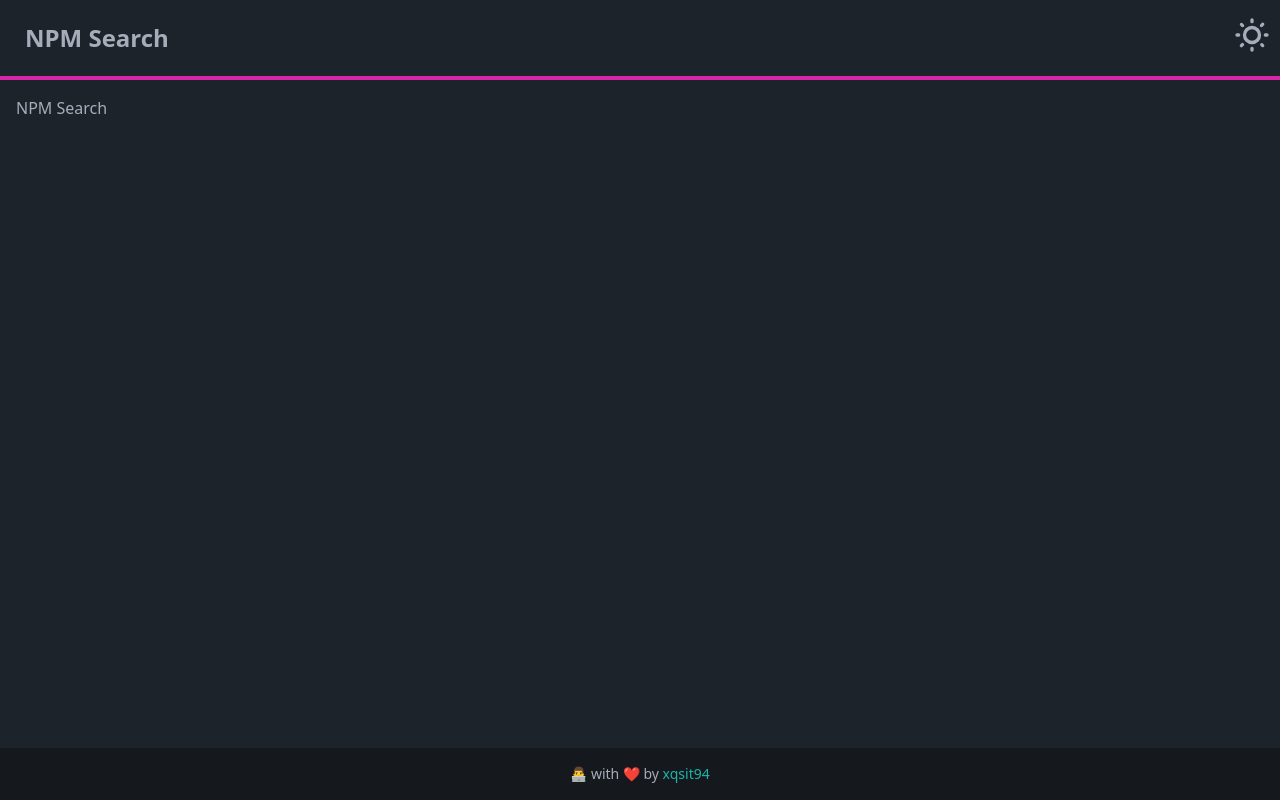
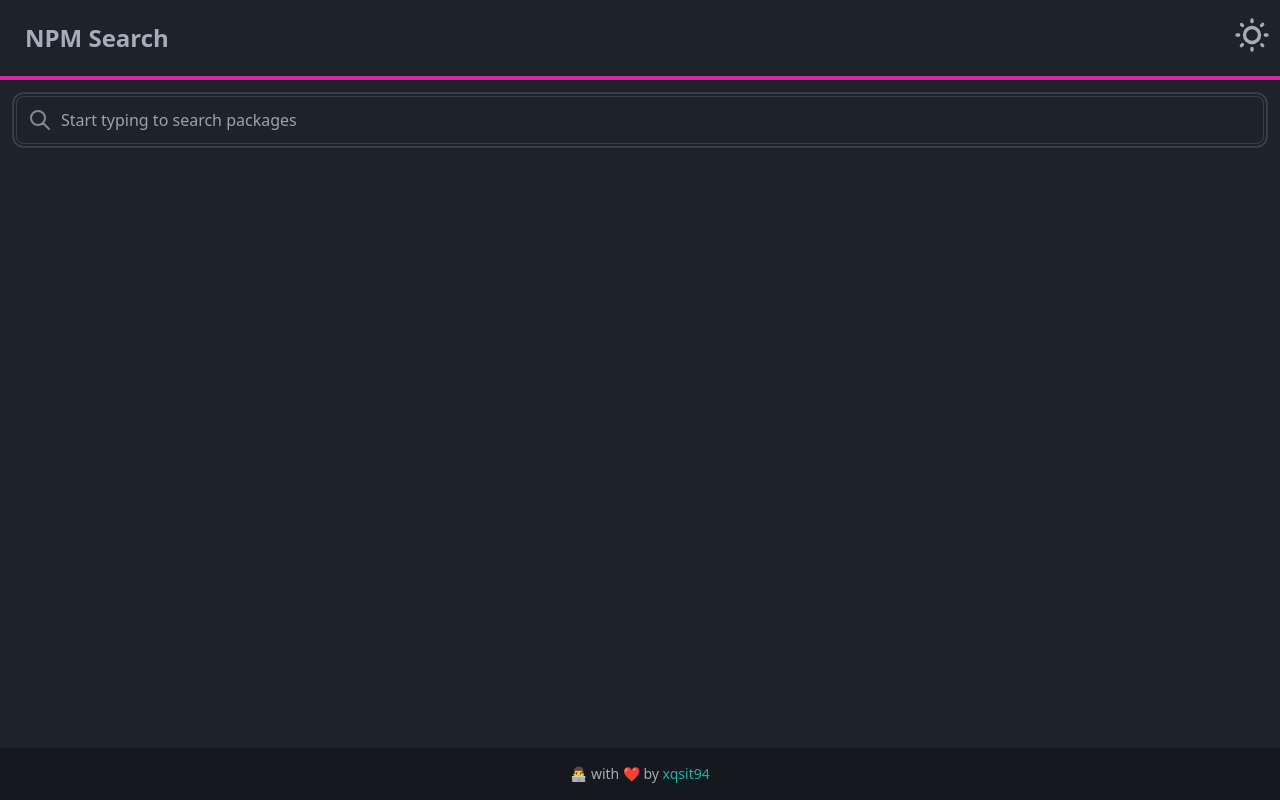
Before and after one commit to xqsit94/npm-search, a Vue app: page / in a window 1280 px wide. Built offline with nearby package versions, Linux system fonts and the light colour scheme.

Commit message:
SearchBar

```diff
--- /dev/null
+++ b/src/components/icons/SearchIcon.vue
@@ -0,0 +1,12 @@
+<template>
+  <svg xmlns="http://www.w3.org/2000/svg" width="32" height="32" viewBox="0 0 24 24">
+    <path
+      fill="none"
+      stroke="#888888"
+      stroke-linecap="round"
+      stroke-linejoin="round"
+      stroke-width="2"
+      d="M3 10a7 7 0 1 0 14 0a7 7 0 1 0-14 0m18 11l-6-6"
+    />
+  </svg>
+</template>
--- /dev/null
+++ b/src/components/search/SearchBar.vue
@@ -0,0 +1,31 @@
+<script setup lang="ts">
+import { computed } from 'vue'
+import SearchIcon from '@/components/icons/SearchIcon.vue'
+
+const props = defineProps<{ modelValue: string }>()
+const emit = defineEmits<{ (e: 'update:modelValue', value: string): void }>()
+
+const value = computed({
+  get() {
+    return props.modelValue
+  },
+  set(value) {
+    emit('update:modelValue', value)
+  }
+})
+</script>
+
+<template>
+  <label for="search" class="relative">
+    <SearchIcon class="absolute w-6 h-6 left-3 top-1/2 transform -translate-y-1/2" />
+    <input
+      v-model="value"
+      type="search"
+      id="search"
+      placeholder="Start typing to search packages"
+      class="input input-bordered w-full pl-11"
+      autofocus
+      autocomplete="off"
+    />
+  </label>
+</template>
--- a/src/pages/HomePage.vue
+++ b/src/pages/HomePage.vue
@@ -1,7 +1,9 @@
-<script setup lang="ts"></script>
+<script setup lang="ts">
+import SearchBar from '@/components/search/SearchBar.vue'
+</script>
 
 <template>
   <main class="grow container mx-auto p-4">
-    <h1>NPM Search</h1>
+    <SearchBar />
   </main>
 </template>
```
